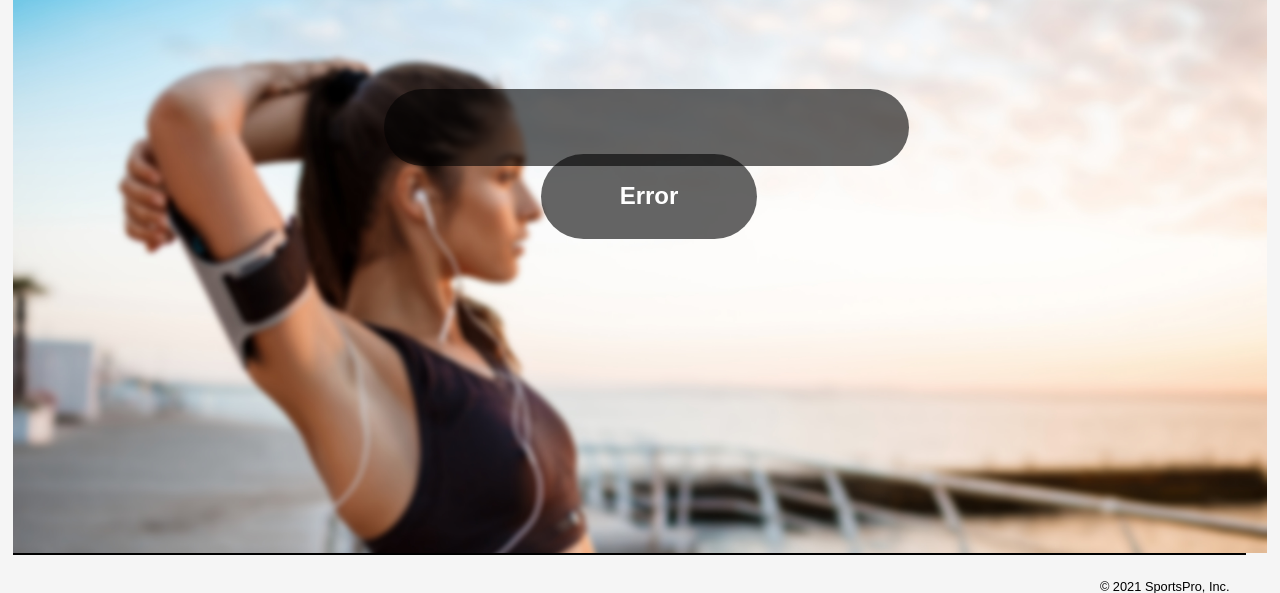
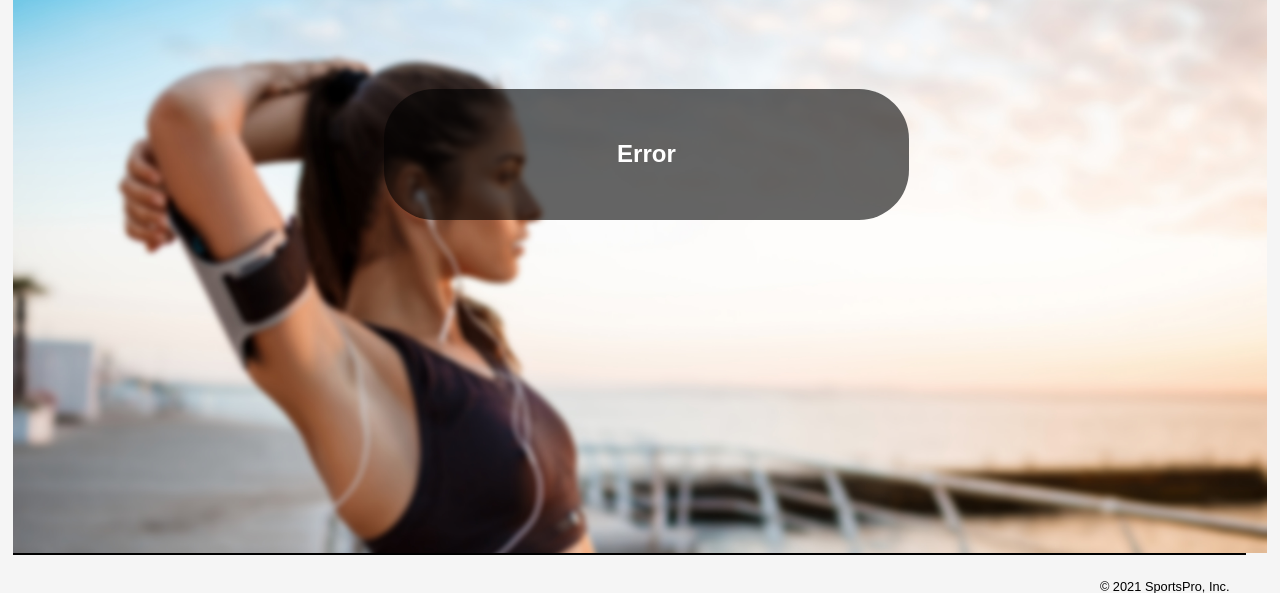
Before and after one commit to mdtc/tech_support, a PHP site: page /errors/error.php in a window 1280 px wide. Shown: the part 158-751 px from the top of the page. Run offline with PHP 8.4, Linux system fonts and the light colour scheme; data that the repository does not hold is empty.

Commit message:
bug fixed

```diff
--- a/errors/error.php
+++ b/errors/error.php
@@ -1,10 +1,9 @@
 <?php include '../view/header.php'; ?>
 <main>
-<div  class="mainMenu">
     <div class="mainMenu">
         <h1>Error</h1>
         <p><?php echo htmlspecialchars($error); ?></p>
     </div>
-</div>
+
 </main>
 <?php include '../view/footer.php'; ?>
```
